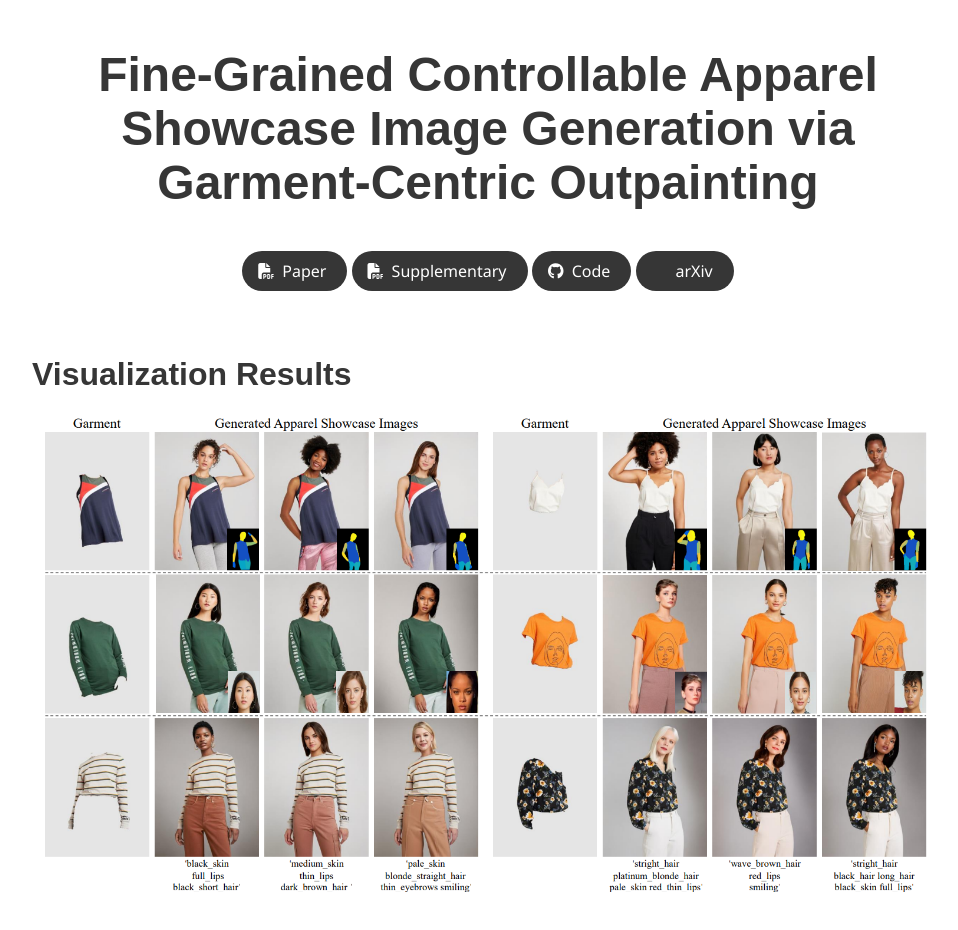
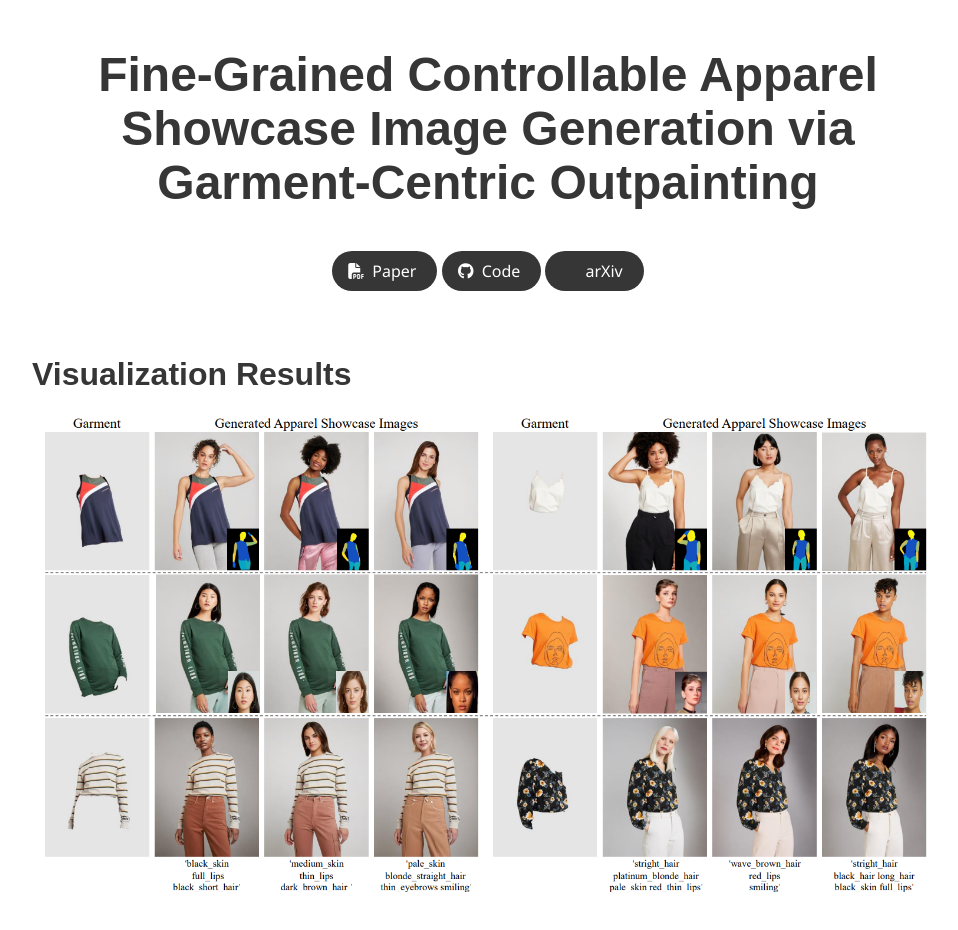
Before and after one commit to nn6nnn/GCO-Garment-Centric-Outpainting, a plain HTML site: page index.html in a window 1280 px wide. Shown: the whole page, without its empty margins (152-1110 px from the left). Drawn offline with nearby package versions, Linux system fonts and the light colour scheme; some icons are missing; a web font is replaced by a local one.

Commit message:
Update index.html

```diff
--- a/index.html
+++ b/index.html
@@ -87,17 +87,6 @@ Garment-Centric Outpainting</h1>
                       </a>
                     </span>
 
-                    <!-- Supplementary PDF link -->
-                    <span class="link-block">
-                      <a href="https://github.com/nn6nnn/GCO-Garment-Centric-Outpainting.github.io" target="_blank"
-                      class="external-link button is-normal is-rounded is-dark">
-                      <span class="icon">
-                        <i class="fas fa-file-pdf"></i>
-                      </span>
-                      <span>Supplementary</span>
-                    </a>
-                  </span>
-
                   <!-- Github link -->
                   <span class="link-block">
                     <a href="https://github.com/nn6nnn/GCO-Garment-Centric-Outpainting.github.io" target="_blank"
@@ -132,10 +121,12 @@ Garment-Centric Outpainting</h1>
 <section class="hero teaser">
   <div class="container is-max-desktop">
     <div class="hero-body">
+      <div class="content has-text-justified">
+          <h2 class="title is-3">
+        Visualization Results
+          </h2>
+        </div>
 
-      <h2 class="title is-3">
-        Visualization Results
-      </h2>
       <img src="page_images/teaser.png">
         <!-- Your video here -->
 
```
